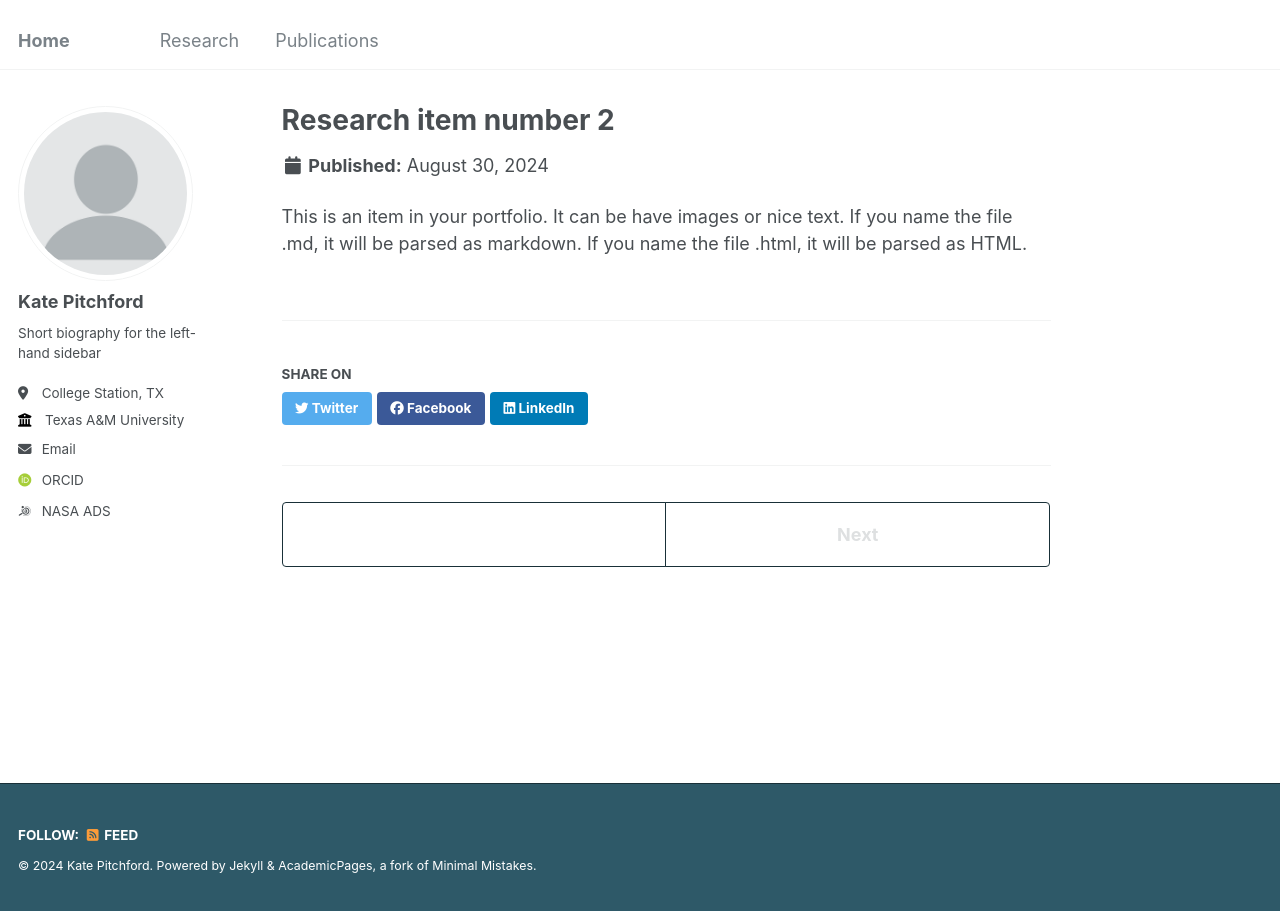
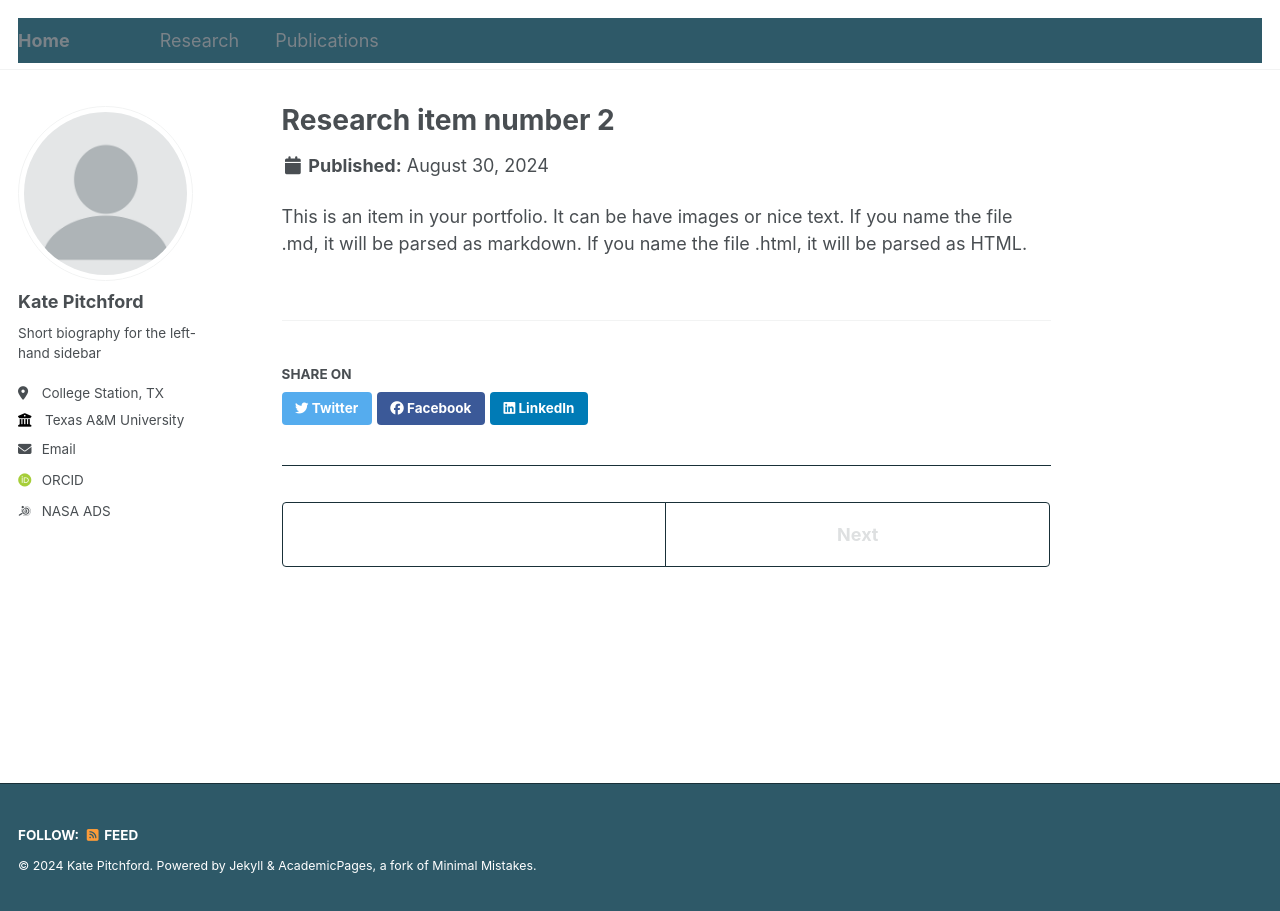
Before and after one commit to lkpitchford/lkpitchford.github.io, a Jekyll site: the page built from _research/portfolio-2.html, in a window 1280 px wide. Built offline with Jekyll 4.4.1, drawn with Linux system fonts in a browser that asks for light colours; some web fonts are replaced.

Commit message:
Update _navigation.scss

```diff
--- a/_sass/_navigation.scss
+++ b/_sass/_navigation.scss
@@ -164,7 +164,7 @@
 .page__comments + .pagination {
   margin-top: 2em;
   padding-top: 2em;
-  border-top: 1px solid $border-color;
+  border-top: 1px solid #193038;
 }
 
 
@@ -175,7 +175,7 @@
 .greedy-nav {
   position: relative;
   min-width: 250px;
-  background: $background-color;
+  background: #2e5968;
 
   a {
     display: block;
```
